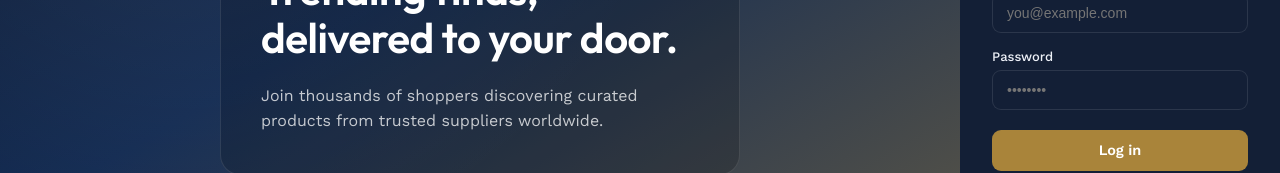
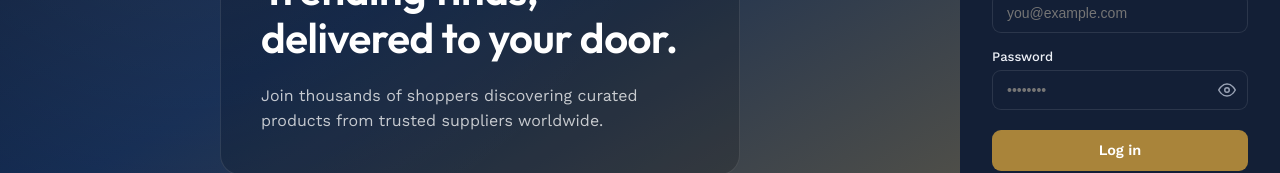
Before and after one commit to graphxdesigns2/pickproducts, a Next.js app: page /login in a window 1280 px wide. Shown: the part 386-559 px from the top of the page. Built offline with nearby package versions, Linux system fonts and the light colour scheme; no server answers.

Commit message:
Account updates

```diff
--- a/app/(frontend)/globals.css
+++ b/app/(frontend)/globals.css
@@ -141,6 +141,33 @@ nav.main-nav a:hover, nav.main-nav a:focus-visible{
 
 .header-actions{display:flex;align-items:center;gap:16px;flex-shrink:0;justify-self:end;}
 
+.password-input-wrap {
+  position: relative;
+}
+
+.password-input-wrap input {
+  width: 100%;
+  padding-right: 42px;
+}
+
+.password-toggle-btn {
+  position: absolute;
+  top: 50%;
+  right: 12px;
+  transform: translateY(-50%);
+  background: transparent;
+  border: none;
+  padding: 0;
+  cursor: pointer;
+  color: #9aa3b5;
+  display: flex;
+  align-items: center;
+}
+
+.password-toggle-btn:hover {
+  color: var(--text, #14151a);
+}
+
 .account-link-wrap {
   position: relative;
   display: inline-flex;
--- a/app/(frontend)/login/page.js
+++ b/app/(frontend)/login/page.js
@@ -6,7 +6,7 @@ import { useCustomer } from "@/context/CustomerContext";
 export default function LoginPage() {
   const { login, signup } = useCustomer();
   const router = useRouter();
-
+  const [showPassword, setShowPassword] = useState(false);
   const [mode, setMode] = useState("login");
   const [email, setEmail] = useState("");
   const [password, setPassword] = useState("");
@@ -102,14 +102,34 @@ return (
             </div>
 <div className="auth-field">
   <label>Password</label>
+  <div className="password-input-wrap">
     <input
-                type="password"
+      type={showPassword ? "text" : "password"}
       value={password}
       onChange={(e) => setPassword(e.target.value)}
       required
       minLength={8}
       placeholder="••••••••"
     />
+    <button
+      type="button"
+      className="password-toggle-btn"
+      onClick={() => setShowPassword((v) => !v)}
+      aria-label={showPassword ? "Hide password" : "Show password"}
+    >
+      {showPassword ? (
+        <svg width="18" height="18" viewBox="0 0 24 24" fill="none" stroke="currentColor" strokeWidth="2">
+          <path d="M17.94 17.94A10.94 10.94 0 0 1 12 20c-7 0-11-8-11-8a18.5 18.5 0 0 1 5.06-5.94M9.9 4.24A10.94 10.94 0 0 1 12 4c7 0 11 8 11 8a18.5 18.5 0 0 1-2.16 3.19m-6.72-1.07a3 3 0 1 1-4.24-4.24" />
+          <path d="M1 1l22 22" />
+        </svg>
+      ) : (
+        <svg width="18" height="18" viewBox="0 0 24 24" fill="none" stroke="currentColor" strokeWidth="2">
+          <path d="M1 12s4-8 11-8 11 8 11 8-4 8-11 8-11-8-11-8z" />
+          <circle cx="12" cy="12" r="3" />
+        </svg>
+      )}
+    </button>
+  </div>
 </div>
             {error && <div className="auth-error">{error}</div>}
             <button type="submit" disabled={submitting} className="auth-submit">
```
Also changed, not shown: app/(frontend)/account/page.js (+7 -11 lines), app/(frontend)/account/settings/page.js (+66 -4 lines). Lines whose indentation alone changed are shown as unchanged.
